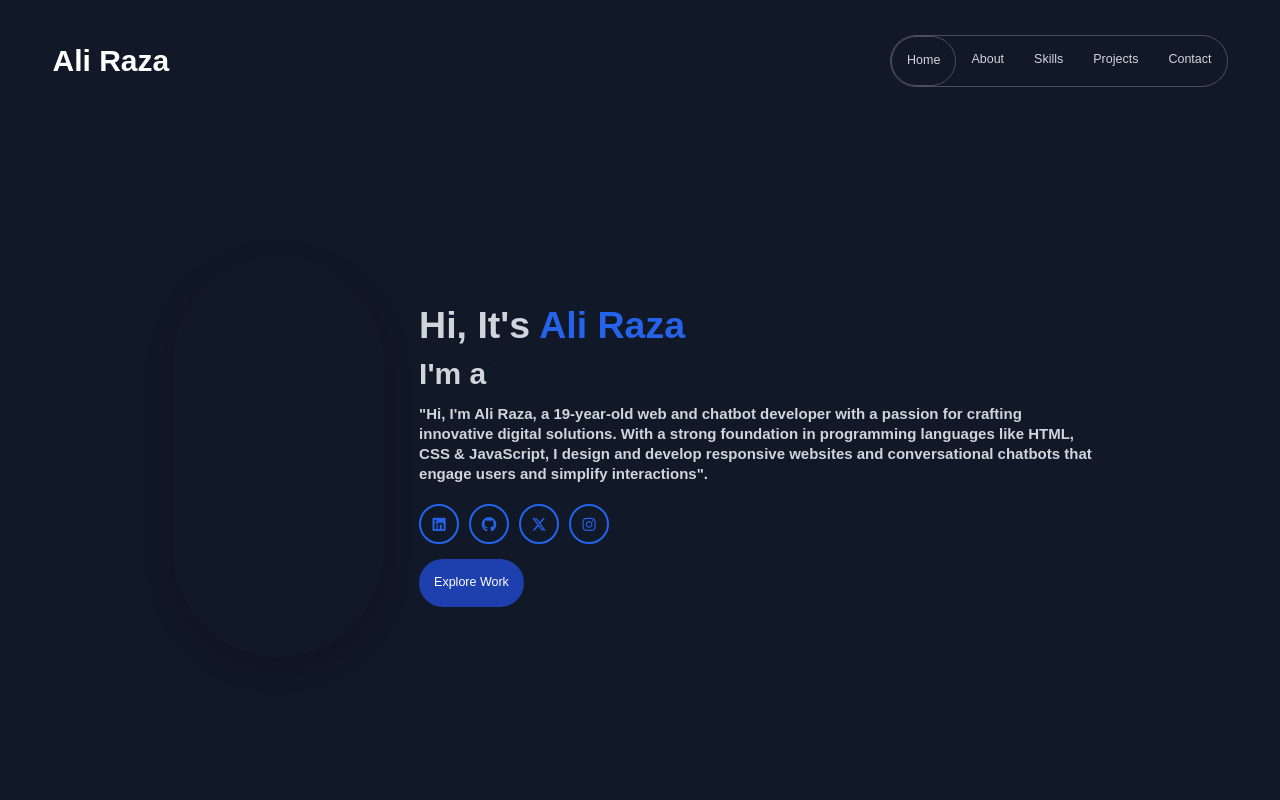
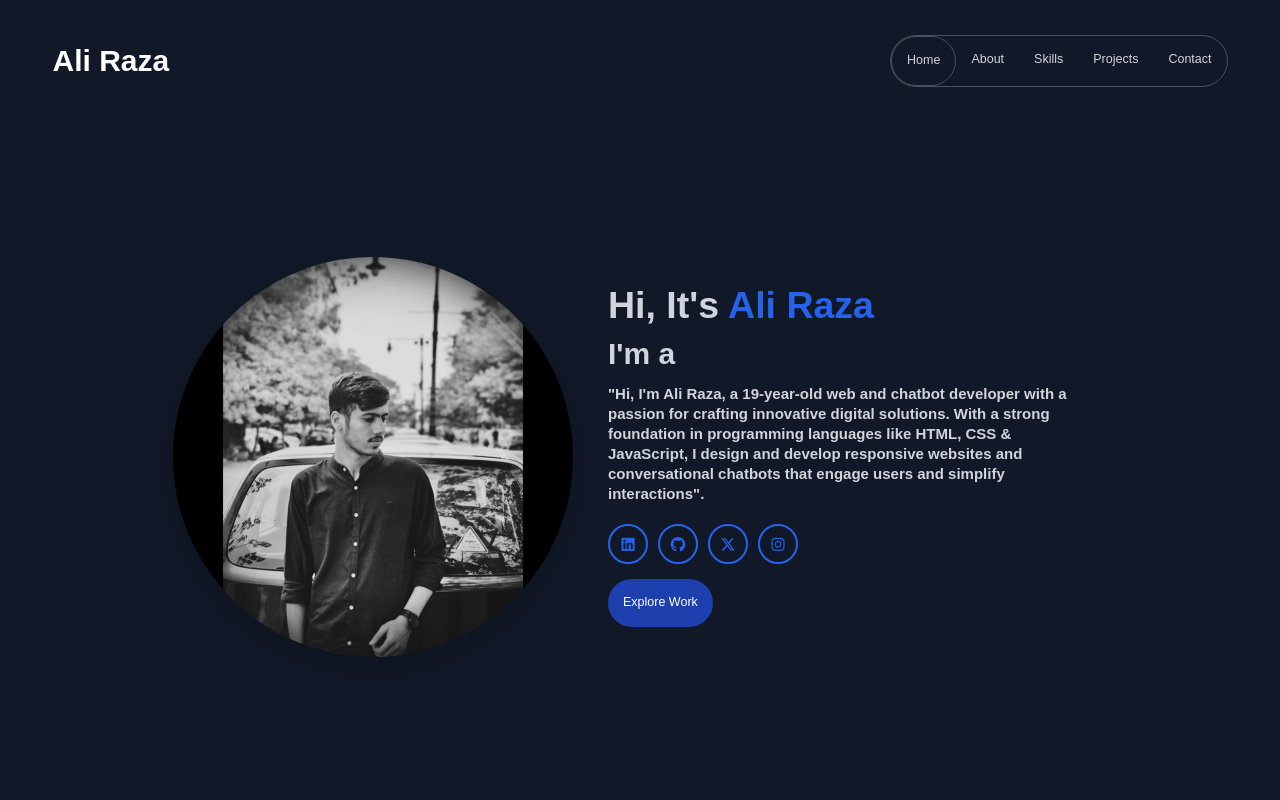
Before and after one commit to ALIRAZA4278/Portfolio, a plain HTML site: page index.html in a window 1280 px wide. Shown: the top 800 px of the page. Drawn offline with nearby package versions, Linux system fonts and the light colour scheme; the site is published under a folder, as on GitHub Pages, so addresses that start at the root find nothing.

Commit message:
Add files via upload

```diff
--- a/index.html
+++ b/index.html
@@ -182,15 +182,13 @@
 
         <section id="home" class="flex flex-col md:flex-row justify-center  gap-8 px-4 md:px-8 min-[500px]:h-[85vh]  h-[80vh] align-items-center mx-[10vw]">
             <!-- Container for centering content -->
-            <img
-            src="/images/myPic.png"
-            alt="Ali Raza"
+            <img  src="Images/myPic.png" alt="Ali Raza"
             width={700}
             height={400}
             class="w-[220px] h-[212px] mt-50 md:mt-0 rounded-full shadow-lg shadow-blue-600 transition-transform duration-300 hover:scale-105 hover:shadow-xl cursor-pointer
                        sm:w-[200px] sm:h-[200px]
                        md:w-[700px] md:h-[400px]
-                       xs:w-[250px] xs:h-[250px]"/>
+                       xs:w-[250px] xs:h-[250px]">
 
                 <!-- Text Section -->
                 <div class="text-center md:text-left px-4 md:px-0" id="text-section">
```
